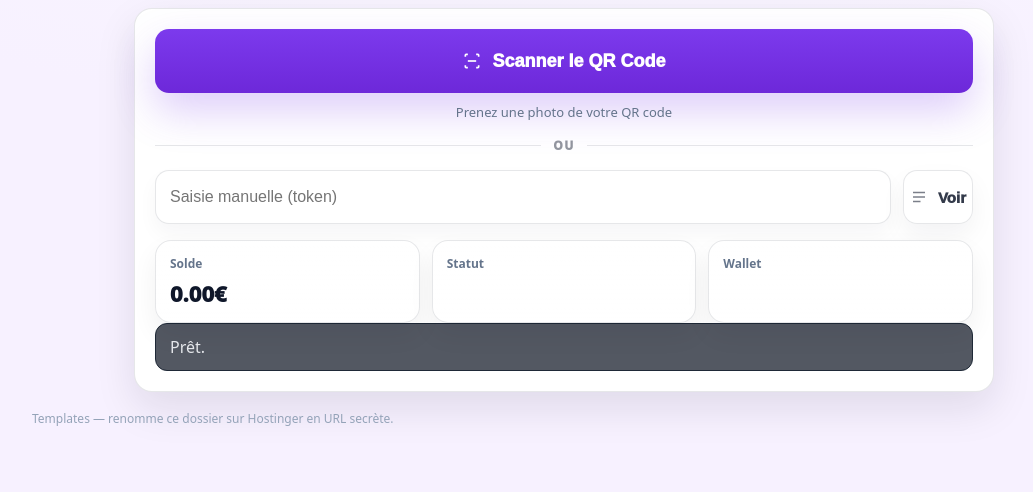
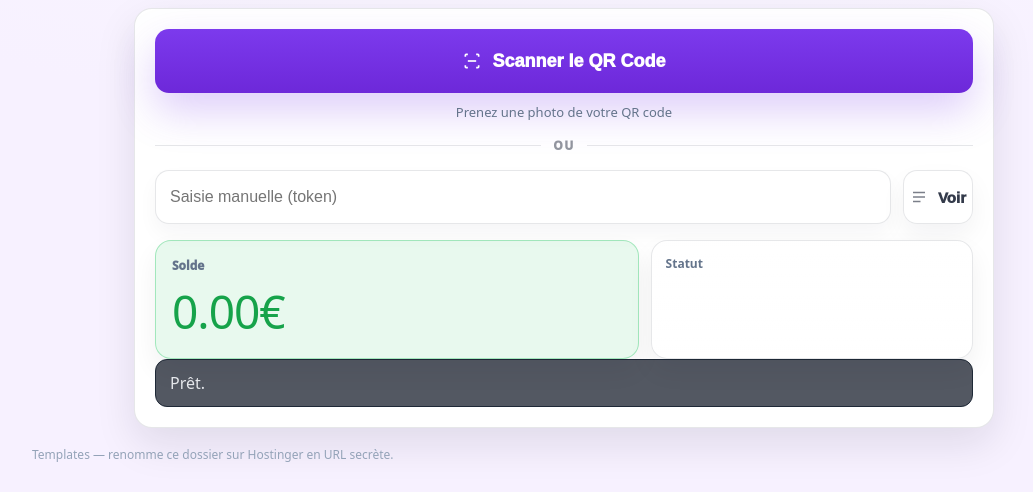
Before and after one commit to jprn/EventCash, a PHP site: page /client/ in a window 1280 px wide. Shown: the part 308-800 px from the top of the page, without its empty margins (76-1109 px from the left). Run offline with PHP 8.4, Linux system fonts and the light colour scheme.

Commit message:
20260215-15

```diff
--- a/assets/css/client.css
+++ b/assets/css/client.css
@@ -20,11 +20,14 @@
 .c-secondary{appearance:none;border:1px solid rgba(15,23,42,.10);background:rgba(255,255,255,.75);color:rgba(15,23,42,.85);border-radius:14px;min-height:54px;font-weight:1000;font-size:15px;cursor:pointer;display:flex;align-items:center;justify-content:center;gap:10px;box-shadow:0 12px 26px rgba(15,23,42,.05)}
 .c-secondary svg{width:18px;height:18px;stroke:rgba(15,23,42,.55);stroke-width:2;fill:none}
 .c-kpis{display:grid;grid-template-columns:1fr;gap:12px;margin-top:16px}
-@media(min-width:860px){.c-kpis{grid-template-columns:1fr 1fr 1fr}}
+@media(min-width:860px){.c-kpis{grid-template-columns:1.2fr .8fr}}
+.c-balanceCard{border:1px solid rgba(34,197,94,.35);background:rgba(34,197,94,.10);border-radius:16px;padding:16px;box-shadow:0 12px 26px rgba(15,23,42,.06)}
+.c-balanceCard .k{font-size:12px;color:var(--c-muted);font-weight:1000}
+.c-balanceCard .v{font-size:46px;font-weight:1200;color:#16a34a;letter-spacing:-1px;margin-top:6px}
 .c-kpi{border:1px solid var(--c-border);background:linear-gradient(180deg,#fff,rgba(255,255,255,.75));border-radius:16px;padding:14px;box-shadow:0 12px 26px rgba(15,23,42,.06)}
 .c-kpi .k{font-size:12px;color:var(--c-muted);font-weight:900}
 .c-kpi .v{font-size:22px;font-weight:1000;margin-top:6px;word-break:break-word}
-.c-toast{margin-top:12px;padding:12px 14px;border-radius:14px;border:1px solid rgba(15,23,42,.10);background:rgba(255,255,255,.7);color:rgba(15,23,42,.85)}
+.c-toast{margin-top:12px;padding:12px 14px;border-radius:14px;border:1px solid rgba(15,23,42,.10);background:rgba(255,255,255,.7);color:rgba(15,23,42,.85);display:none}
 .c-toast.ok{border-color:rgba(34,197,94,.35)}
 .c-toast.err{border-color:rgba(239,68,68,.4)}
 
--- a/assets/js/client.js
+++ b/assets/js/client.js
@@ -155,7 +155,6 @@
     lastToken=String(w.qr_token||token);
     $("#balance").textContent=String(w.balance)+"€";
     $("#active").textContent=String(w.is_active)==="1"?"actif":"inactif";
-    $("#walletId").textContent=String(w.id);
     await renderPayQr(lastToken);
     toast("OK.","ok");
   }
--- a/client/index.html
+++ b/client/index.html
@@ -57,9 +57,11 @@
           </div>
 
           <div class="c-kpis">
-            <div class="c-kpi"><div class="k">Solde</div><div class="v" id="balance">0.00€</div></div>
+            <div class="c-balanceCard">
+              <div class="k">Solde</div>
+              <div class="v" id="balance">0.00€</div>
+            </div>
             <div class="c-kpi"><div class="k">Statut</div><div class="v" id="active"></div></div>
-            <div class="c-kpi"><div class="k">Wallet</div><div class="v" style="font-family:ui-monospace,SFMono-Regular,Menlo,Monaco,Consolas,monospace" id="walletId"></div></div>
           </div>
 
           <div id="payQrBlock" style="display:none">
@@ -70,7 +72,7 @@
             </div>
           </div>
 
-          <div class="c-toast" id="toast" style="display:block">Prêt.</div>
+          <div class="c-toast" id="toast" style="display:none">Prêt.</div>
         </div>
       </div>
 
```
